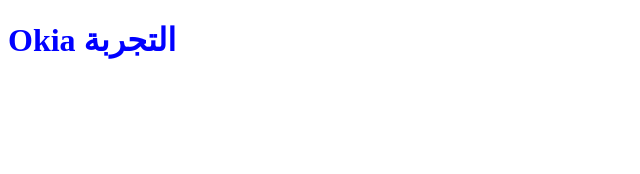
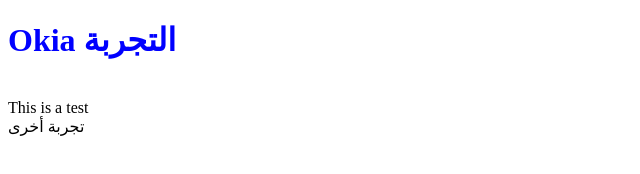
Before and after one commit to mutawa/okia, a plain HTML site: page index.html in a window 1280 px wide. Shown: the whole page, without its empty margins (0-640 px from the left). Drawn offline with Linux system fonts and the light colour scheme.

Commit message:
Fresh test to index.html

```diff
--- a/index.html
+++ b/index.html
@@ -9,6 +9,9 @@
     </head>
 <body>
 <h1>Okia التجربة</h1>
+    <br>
+    This is a test<br>
+    تجربة أخرى
 <script>
    	$(document).ready(function(){
 		console.log("Load complete");
```
